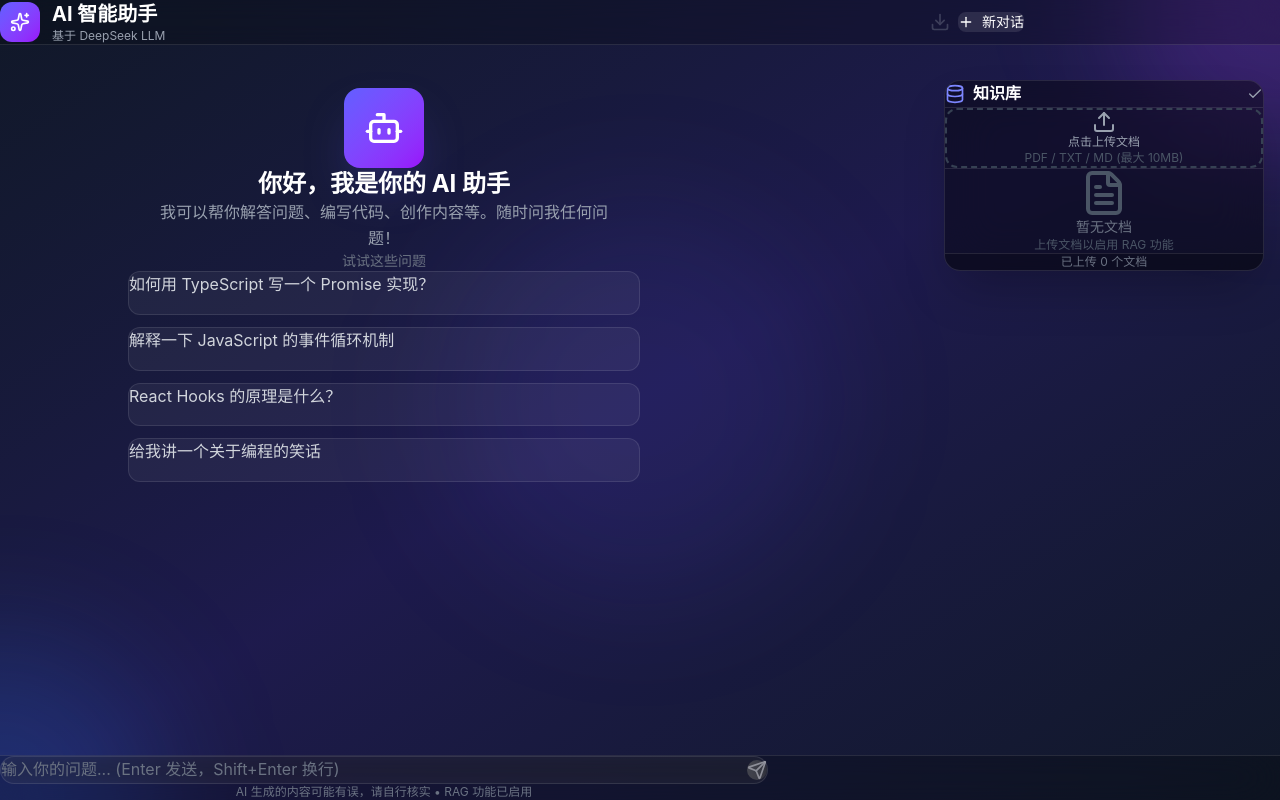
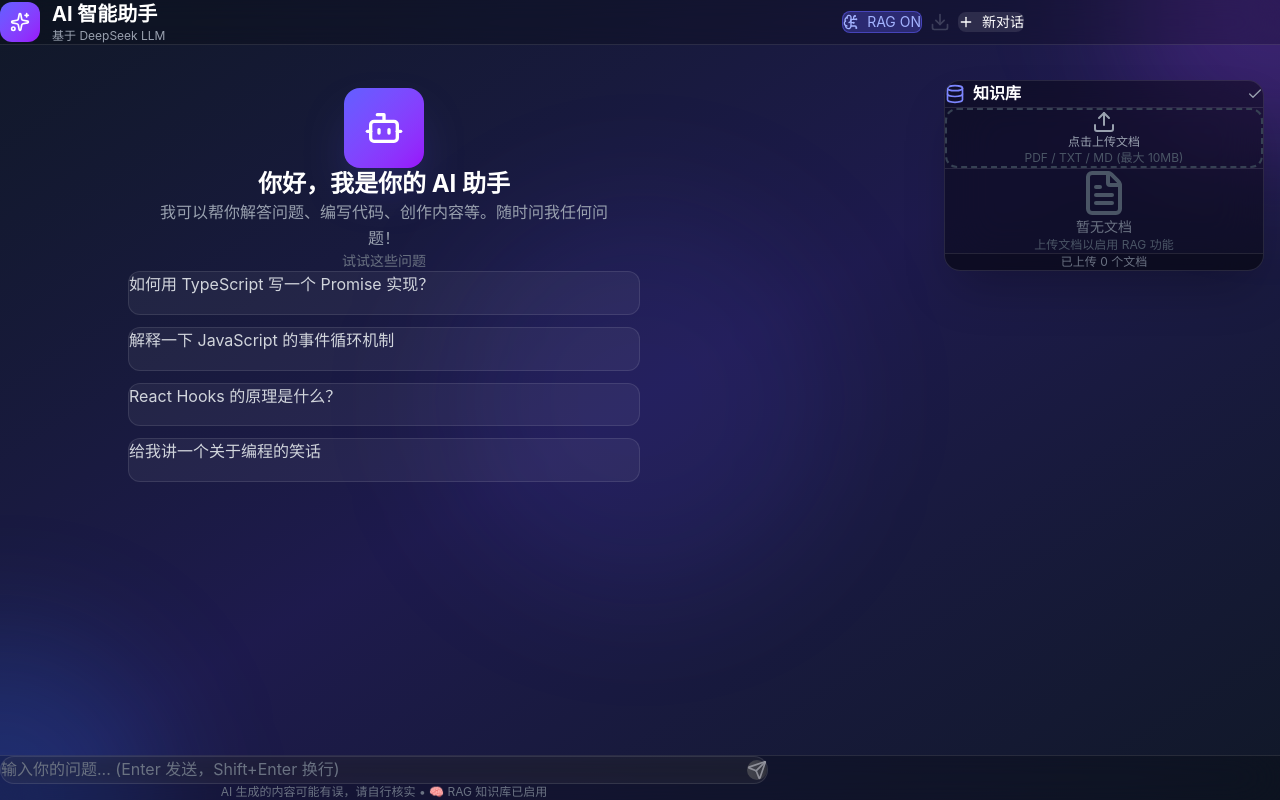
Before and after one commit to DavisGYF/self-first-langchain-claude-agent, a Next.js app in the folder web-chat/: page / in a window 1280 px wide. Built offline with nearby package versions, Linux system fonts and the light colour scheme.

Commit message:
feat: 添加 RAG 开关功能和修复知识库组件
- 添加 RAG ON/OFF 切换按钮
- 支持普通模式和 RAG 模式切换
- 底部状态栏显示当前模式
- 修复 KnowledgeBase useEffect 导入问题

```diff
--- a/web-chat/app/page.tsx
+++ b/web-chat/app/page.tsx
@@ -12,6 +12,7 @@ import {
   Bot,
   User,
   Database,
+  BrainCircuit,
 } from 'lucide-react';
 import KnowledgeBase from '@/components/KnowledgeBase';
 
@@ -40,6 +41,7 @@ export default function Home() {
   const [copiedIndex, setCopiedIndex] = useState<number | null>(null);
   const [retrievedDocs, setRetrievedDocs] = useState<RetrievedDoc[]>([]);
   const [showRagSources, setShowRagSources] = useState<number | null>(null);
+  const [useRag, setUseRag] = useState(true); // RAG 开关
   const messagesEndRef = useRef<HTMLDivElement>(null);
   const streamControllerRef = useRef<AbortController | null>(null);
   const inputRef = useRef<HTMLInputElement>(null);
@@ -104,7 +106,7 @@ export default function Home() {
         body: JSON.stringify({
           message: userMessage,
           history: newMessages.map(({ role, content }) => ({ role, content })),
-          useRag: true,
+          useRag,
         }),
         signal: streamControllerRef.current.signal,
       });
@@ -250,6 +252,20 @@ export default function Home() {
             </div>
           </div>
           <div className="flex items-center gap-2">
+            {/* RAG 开关 */}
+            <button
+              onClick={() => setUseRag(!useRag)}
+              className={`flex items-center gap-2 px-3 py-2 rounded-lg transition-colors text-sm ${
+                useRag
+                  ? 'bg-indigo-500/30 text-indigo-300 border border-indigo-500/50'
+                  : 'bg-white/5 text-gray-400 border border-white/10'
+              }`}
+              title={useRag ? 'RAG 已启用 - 基于知识库回答' : 'RAG 已禁用 - 普通模式'}
+            >
+              <BrainCircuit className="w-4 h-4" />
+              {useRag ? 'RAG ON' : 'RAG OFF'}
+            </button>
+
             <button
               onClick={handleExport}
               disabled={messages.length === 0}
@@ -420,7 +436,7 @@ export default function Home() {
             </button>
           </div>
           <p className="text-center text-xs text-gray-500 mt-3">
-            AI 生成的内容可能有误，请自行核实 • RAG 功能已启用
+            AI 生成的内容可能有误，请自行核实 • {useRag ? '🧠 RAG 知识库已启用' : '💬 普通对话模式'}
           </p>
         </form>
       </div>
--- a/web-chat/components/KnowledgeBase.tsx
+++ b/web-chat/components/KnowledgeBase.tsx
@@ -1,7 +1,7 @@
 'use client';
 
-import { useState, useRef } from 'react';
-import { Upload, FileText, Trash2, Database, X, Check } from 'lucide-react';
+import { useState, useRef, useEffect } from 'react';
+import { Upload, FileText, Trash2, Database, Check } from 'lucide-react';
 
 interface DocumentItem {
   filename: string;
@@ -29,11 +29,11 @@ export default function KnowledgeBase() {
   };
 
   // 初始加载和定时刷新
-  useState(() => {
+  useEffect(() => {
     fetchDocuments();
     const interval = setInterval(fetchDocuments, 30000); // 每 30 秒刷新一次
     return () => clearInterval(interval);
-  });
+  }, []);
 
   // 处理文件上传
   const handleUpload = async (event: React.ChangeEvent<HTMLInputElement>) => {
```
